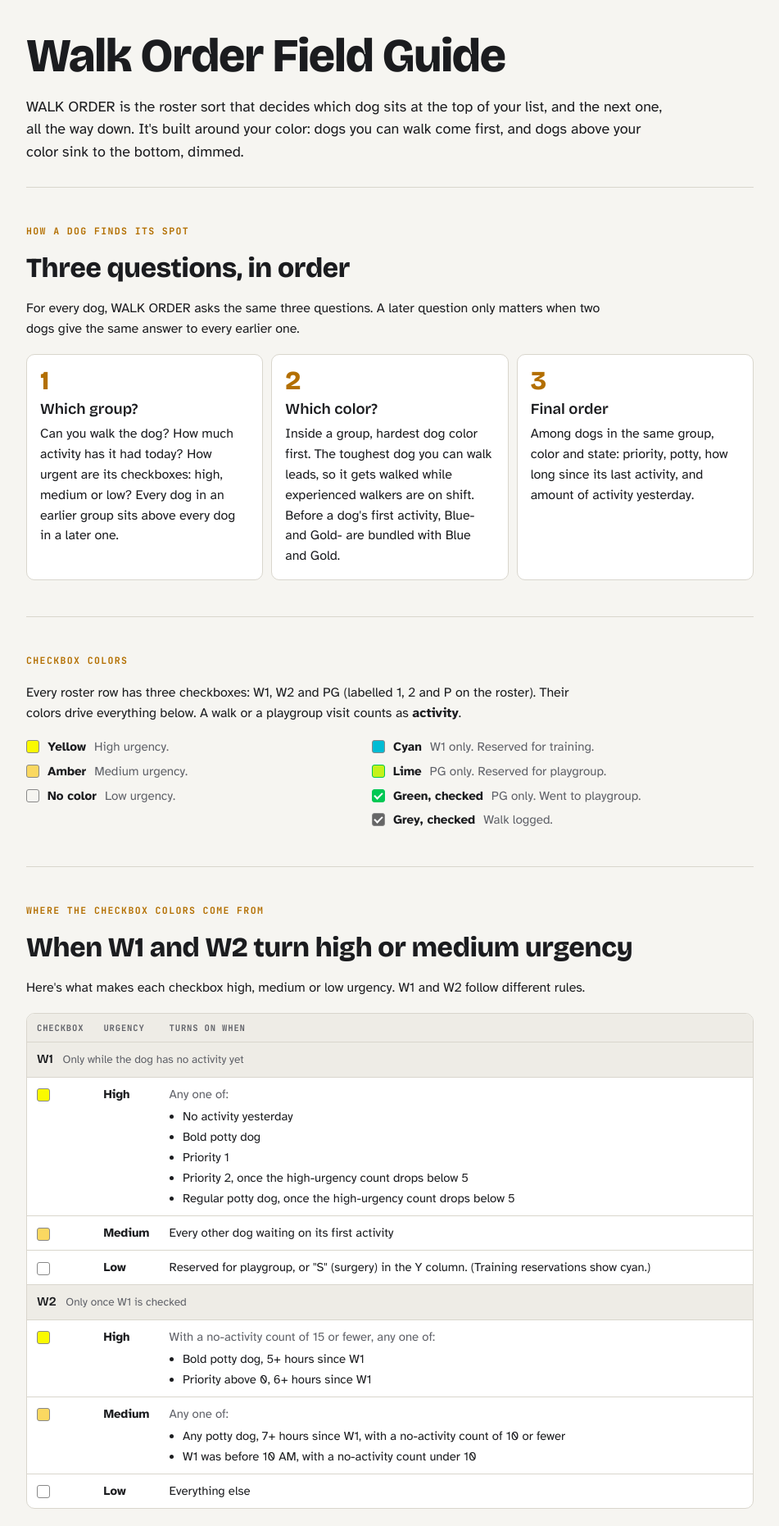
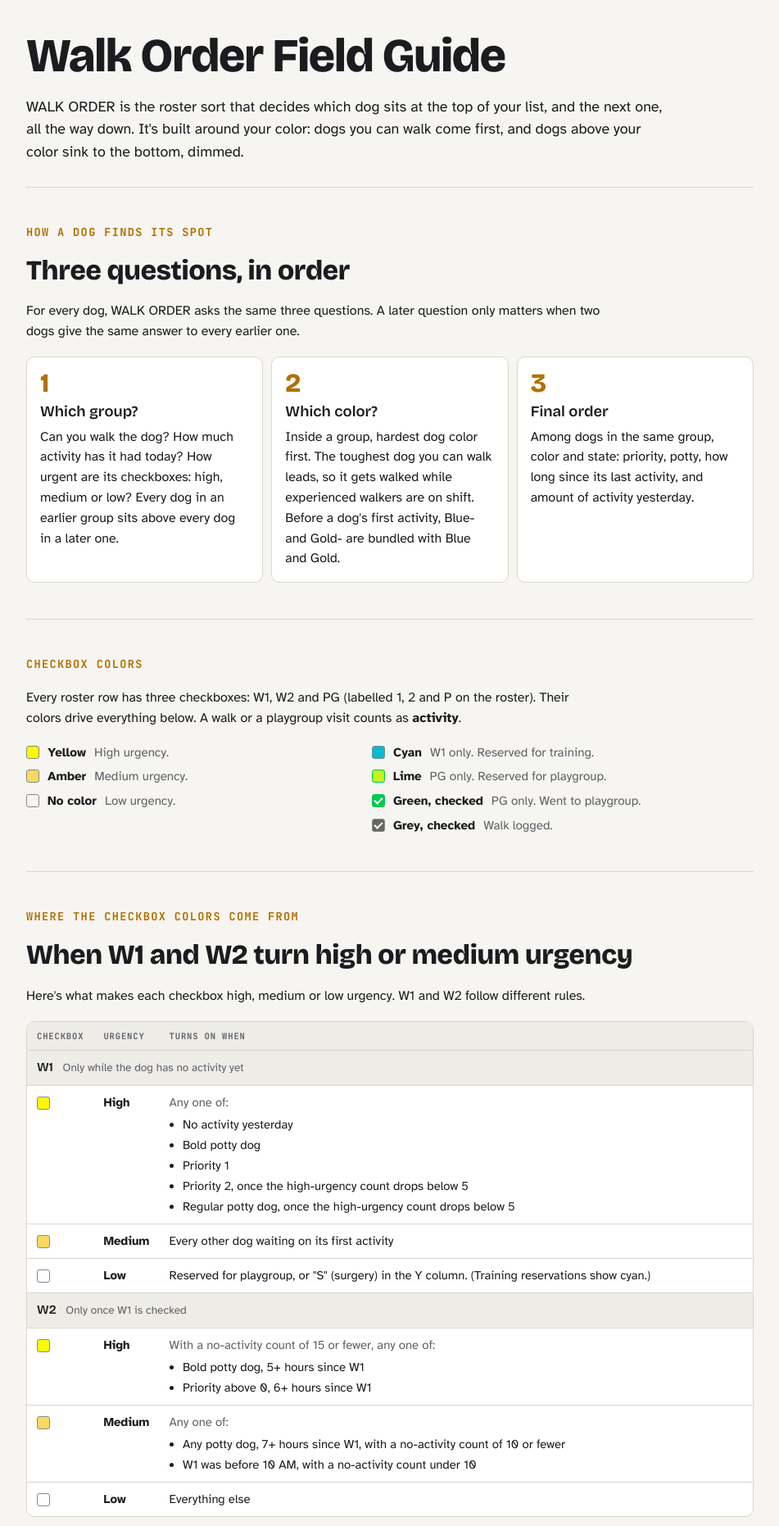
Before and after one commit to kirbsauce/dog-walker-assistant-docs, a Jekyll site: the page walk_order.html, which Jekyll copies as it is, in a window 1280 px wide. Shown: the top 1862 px of the page at 82% size, without its empty margins (164-1115 px from the left). Built offline with Jekyll 4.4.1, drawn with Linux system fonts in a browser that asks for light colours.

Commit message:
Enlarge the section labels in the Walk Order guide
The orange section labels (eyebrows) were 0.72rem and read as too small
next to the headings. Bump them to 0.85rem and ease the letter spacing.

Co-Authored-By: Claude Opus 5.5 <noreply@anthropic.com>
Claude-Session: https://claude.ai/code/session_01Gn98H5icQkvFvkCZpGcr4i

```diff
--- a/walk_order.html
+++ b/walk_order.html
@@ -69,8 +69,8 @@ h2 { font-size: clamp(1.5rem, 3.6vw, 2.1rem); font-weight: 800; letter-spacing:
 h3 { font-size: 1.15rem; font-weight: 600; }
 p { margin: 0; max-width: 68ch; }
 .eyebrow {
-  font-family: var(--mono); font-size: 0.72rem; font-weight: 700;
-  letter-spacing: 0.12em; text-transform: uppercase; color: var(--accent);
+  font-family: var(--mono); font-size: 0.85rem; font-weight: 700;
+  letter-spacing: 0.1em; text-transform: uppercase; color: var(--accent);
 }
 .muted { color: var(--muted); }
 .mono { font-family: var(--mono); }
```
